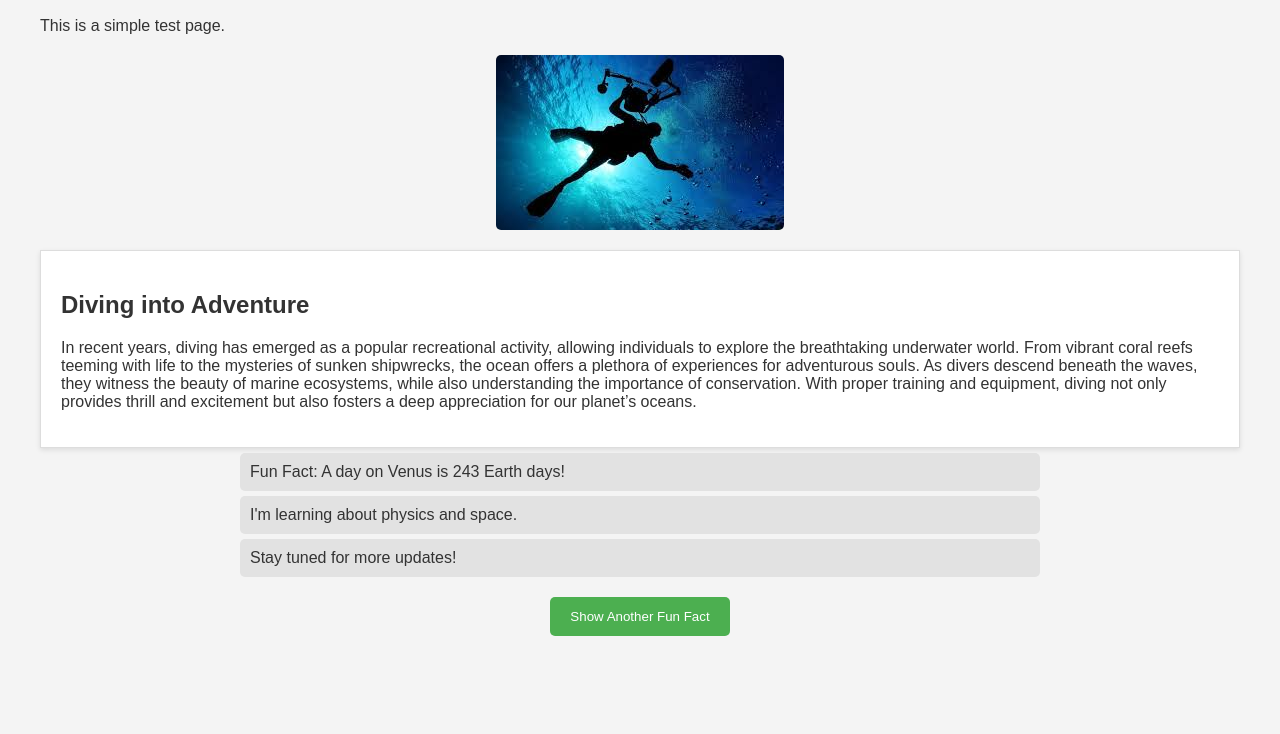
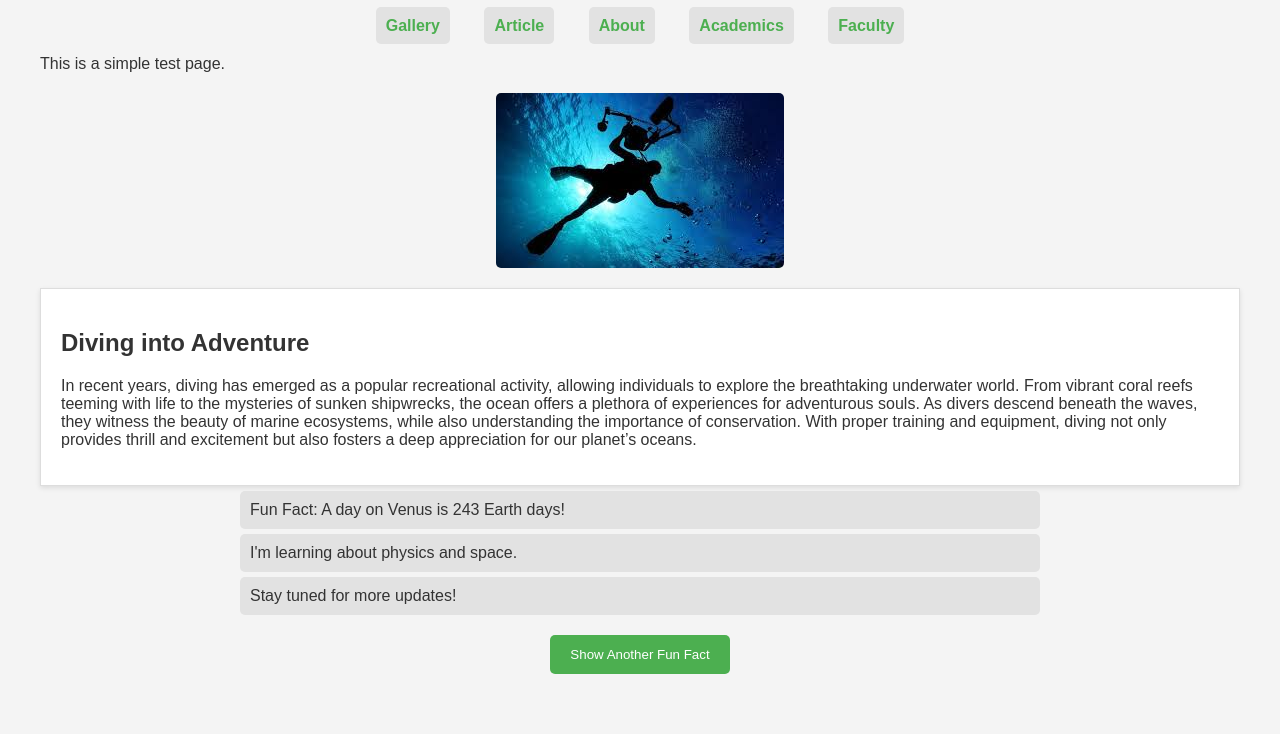
Before and after one commit to QuasarFahim/Test, a plain HTML site: page index.html in a window 1280 px wide. Shown: the part 142-876 px from the top of the page. Before the commit the page ends 838 px from the top, so only its background shows below. Drawn offline with Linux system fonts and the light colour scheme.

Commit message:
Update index.html

```diff
--- a/index.html
+++ b/index.html
@@ -15,6 +15,26 @@
         h1 {
             color: #4CAF50;
             text-align: center;
+        }
+        nav {
+            text-align: center;
+            margin-bottom: 20px;
+        }
+        nav ul {
+            list-style-type: none;
+            padding: 0;
+        }
+        nav li {
+            display: inline;
+            margin: 0 15px;
+        }
+        nav a {
+            text-decoration: none;
+            color: #4CAF50;
+            font-weight: bold;
+        }
+        nav a:hover {
+            text-decoration: underline;
         }
         ul {
             list-style-type: none;
@@ -84,6 +104,17 @@
 </head>
 <body>
     <h1>Welcome to My First GitHub Repository!</h1>
+
+    <nav>
+        <ul>
+            <li><a href="#gallery">Gallery</a></li>
+            <li><a href="#article">Article</a></li>
+            <li><a href="#about">About</a></li>
+            <li><a href="#academics">Academics</a></li>
+            <li><a href="#faculty">Faculty</a></li>
+        </ul>
+    </nav>
+
     <p>This is a simple test page.</p>
 
     <img src="Untitled.jpg" alt="Diver" />
```
